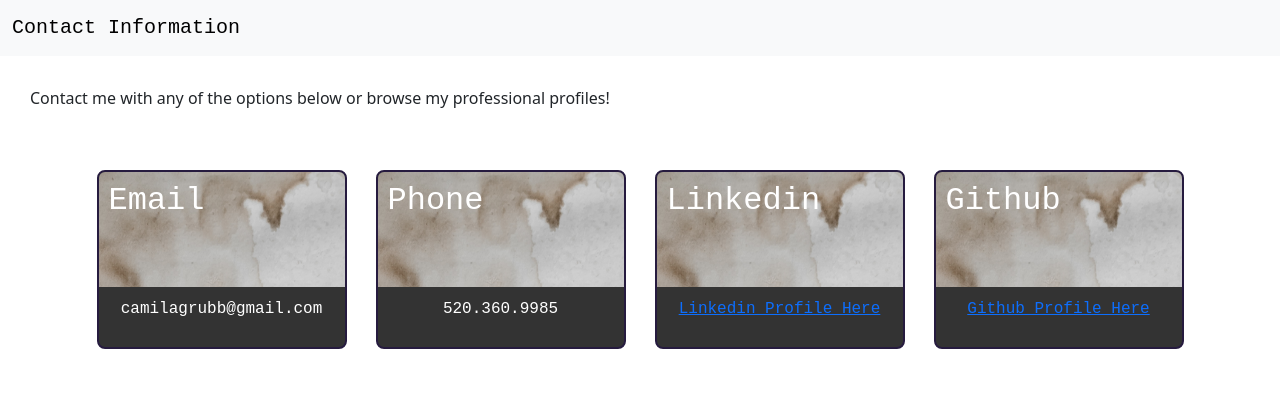
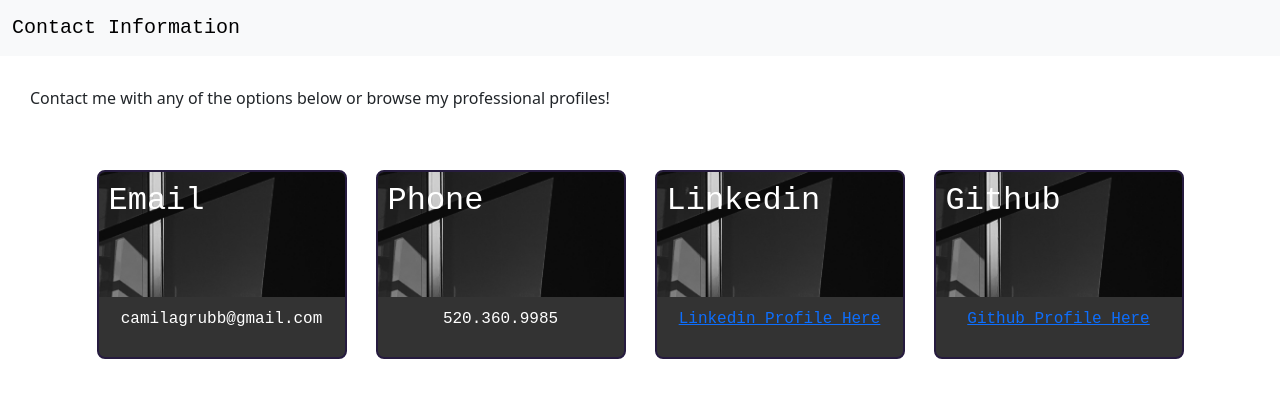
Before and after one commit to CG020/camilagrubbweb, a React (Vite) app: page /contact in a window 1280 px wide. Shown: the top 398 px of the page. Built offline with nearby package versions, Linux system fonts and the light colour scheme.

Commit message:
updates for panels and Contact Style

```diff
--- a/src/App.tsx
+++ b/src/App.tsx
@@ -3,6 +3,9 @@ import { BrowserRouter as Router, Route, Routes } from 'react-router-dom';
 
 /*all component imports*/
 import ContactPage from './components/ContactPage';
+import BioPage from './components/BioPage';
+import ProjectsPage from './components/ProjectsPage';
+import InvolvePage from './components/InvolvePage';
 import NavBar from "./components/NavBar";
 import Header from "./components/Header";
 import Panel from './components/Panel';
@@ -25,7 +28,6 @@ function App() {
 
   const headerOpacity = Math.max(1 - scrollY / 500, 0);
 
-
   return (
     <Router>
       <Routes>
@@ -47,16 +49,19 @@ function App() {
               title="Bio"
               image="src\assets\bioImage.jpg"
               content="Learn more about me and my background"
+              onClick={<Route path="/bio" element={<BioPage />} />}
             />
             <Panel
               title="Projects"
               image="src\assets\projectsImage.jpg"
               content="Portfolio of current and completed work"
+              onClick={<Route path="/projects" element={<ProjectsPage />} />}
             />
             <Panel
               title="Involvement"
               image="src\assets\projectsImage.jpg"
               content="Where you can find me in the community"
+              onClick={<Route path="/involve" element={<InvolvePage />} />}
             />
           </div>
         </div>
--- /dev/null
+++ b/src/components/BioPage.tsx
@@ -0,0 +1,4 @@
+const BioPage = () => {
+}
+
+export default BioPage;
--- a/src/components/ContactPage.tsx
+++ b/src/components/ContactPage.tsx
@@ -15,23 +15,27 @@ const ContactPage = () => {
         <div className='container'>
             <Panel
                 title="Email"
-                image="src\assets\paperBanner.jpg"
+                image="src\assets\windowImage.jpg"
                 content="camilagrubb@gmail.com"
+                onClick={null}
             />
             <Panel
                 title="Phone"
-                image="src\assets\paperBanner.jpg"
+                image="src\assets\windowImage.jpg"
                 content="520.360.9985"
+                onClick={null}
             />
             <Panel
                 title="Linkedin"
-                image="src\assets\paperBanner.jpg"
+                image="src\assets\windowImage.jpg"
                 content={<a href="https://www.linkedin.com/in/camila-grubb-8ab00b240/"> Linkedin Profile Here</a>}
+                onClick={null}
             />
             <Panel
                 title="Github"
-                image="src\assets\paperBanner.jpg"
+                image="src\assets\windowImage.jpg"
                 content={<a href="https://github.com/CG020"> Github Profile Here</a>}
+                onClick={null}
             />
         </div>
     </div>
--- /dev/null
+++ b/src/components/InvolvePage.tsx
@@ -0,0 +1,4 @@
+const InvolvePage = () => {
+}
+
+export default InvolvePage;
--- a/src/components/Panel.tsx
+++ b/src/components/Panel.tsx
@@ -1,6 +1,6 @@
-function Panel({ title, image, content }) {
+function Panel({ title, image, content, onClick }) {
   return (
-    <div className="panel" onClick={() => console.log('Panel clicked!')}>
+    <div className="panel" onClick={onClick}>
       <div className="image-container">
         <img src={image} alt={title} />
         <h2 className="panel-title">{title}</h2>
--- /dev/null
+++ b/src/components/ProjectsPage.tsx
@@ -0,0 +1,4 @@
+const ProjectsPage = () => {
+}
+
+export default ProjectsPage;
```
Also changed, not shown: src/assets/paperBanner.jpg (deleted), src/assets/windowImage.jpg (added).
